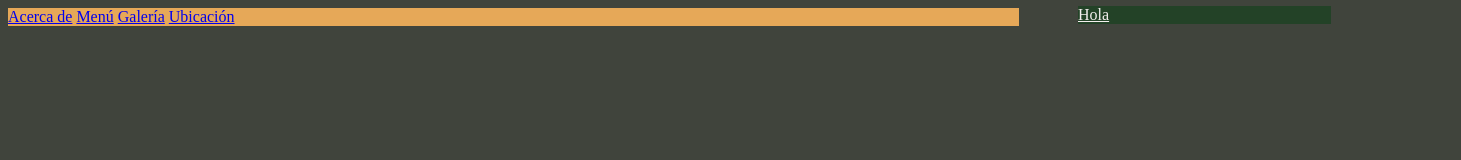
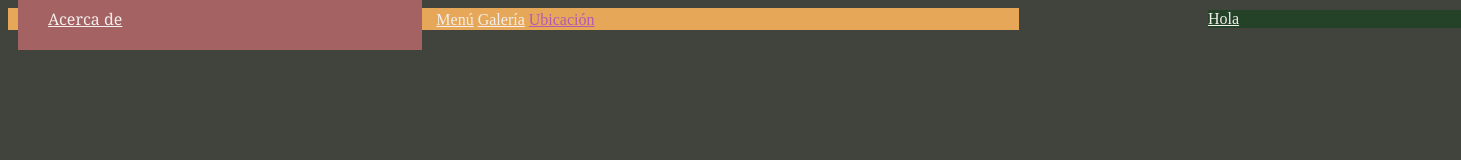
Before and after one commit to Alelop-Itu/Cafeter-a, a plain HTML site: page index.html in a window 1280 px wide. Shown: the whole page, 1461 px wide, since content can reach past the window. Drawn offline with Linux system fonts and the light colour scheme.

Commit message:
creando estilo en html

```diff
--- a/index.html
+++ b/index.html
@@ -18,7 +18,9 @@
         width: 20%;
         background-color: rgb(35, 66, 39);
         margin-top: -20px;
-        margin-left: 1070px;
+        margin-left: 1200px;
+    }
+
     a{
         color:rgb(243, 238, 238);
     }
@@ -27,15 +29,27 @@
         color: rgb(180, 89, 180);
     }
 
+    #btn-acerca-de{
+        background-color: rgb(165, 98, 98);
+        /*El padding da márgenes internos en cada elemento*/
+        padding: 10px 300px 20px 30px ;
+        margin: 10px;
+        font-family: "Georgia", 'Times New Roman', Times, serif;
+    }
+
 </style>
 </head>
 <body>
+    <!--Los proyectos no deben tener espacios, se usa guión bajo o alto
+    Tampoco deben usarse símbolos especiales o números
+    Tampoco se generan o crean en mayúsculas
+    Tampoco nombres largos, se recomiendan nombres cortos. -->
     <!-- Inicio del header-->
      <header>
      <!--Menú de navegación-->
      <div class="cabecera-derecha">
         <nav>
-            <a class="menu" href="#" id="btn-acerca-de" >Acerca de</a>
+            <a href="#" id="btn-acerca-de" >Acerca de</a>
             <a href="#" id="menu">Menú</a>
             <a href="#" id="galeria">Galería</a>
             <a class="menu" href="#" id="btn-ubicacion">Ubicación</a>
```
Also changed, not shown: estilos/estilos.css (added, +8 -0 lines).
